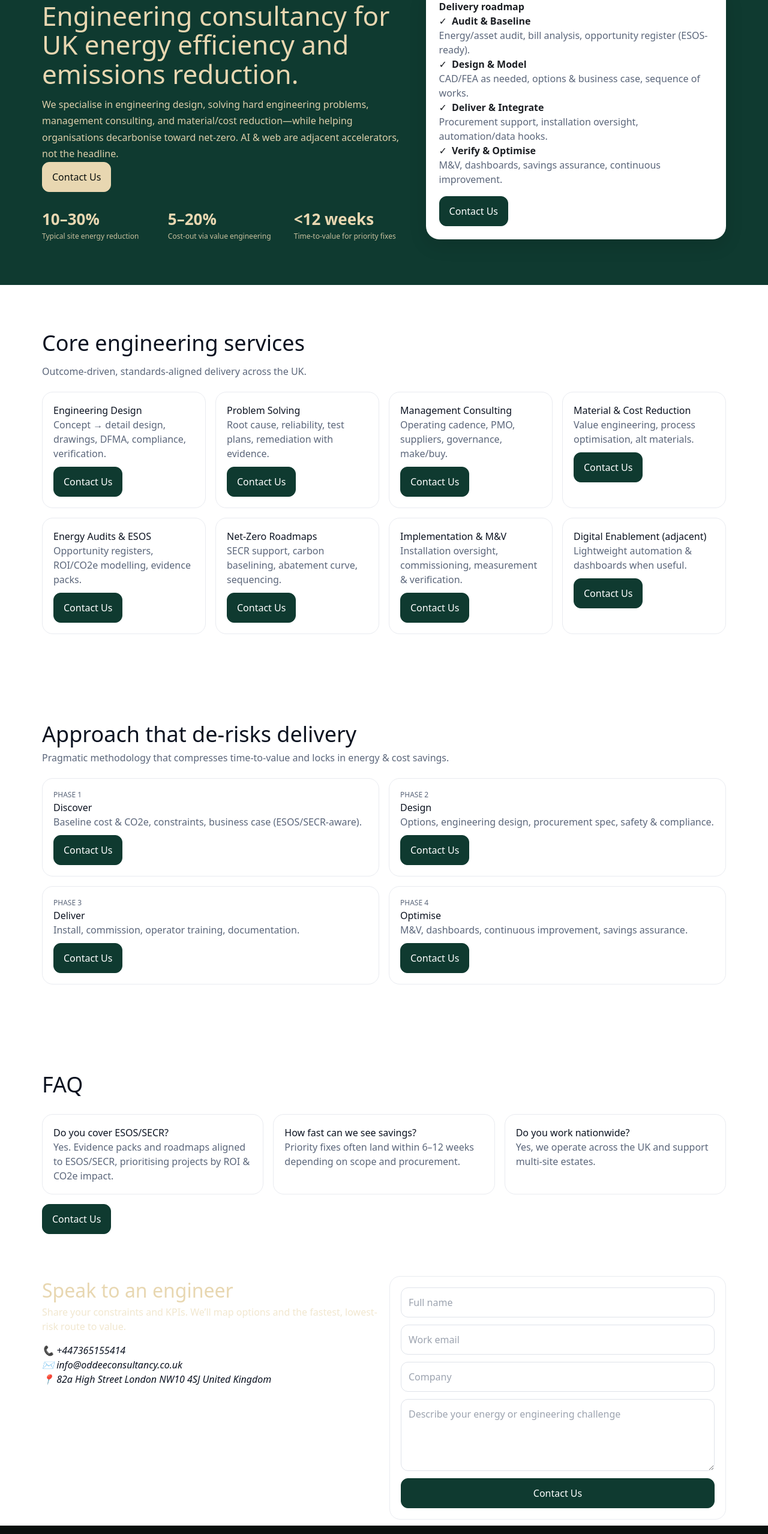
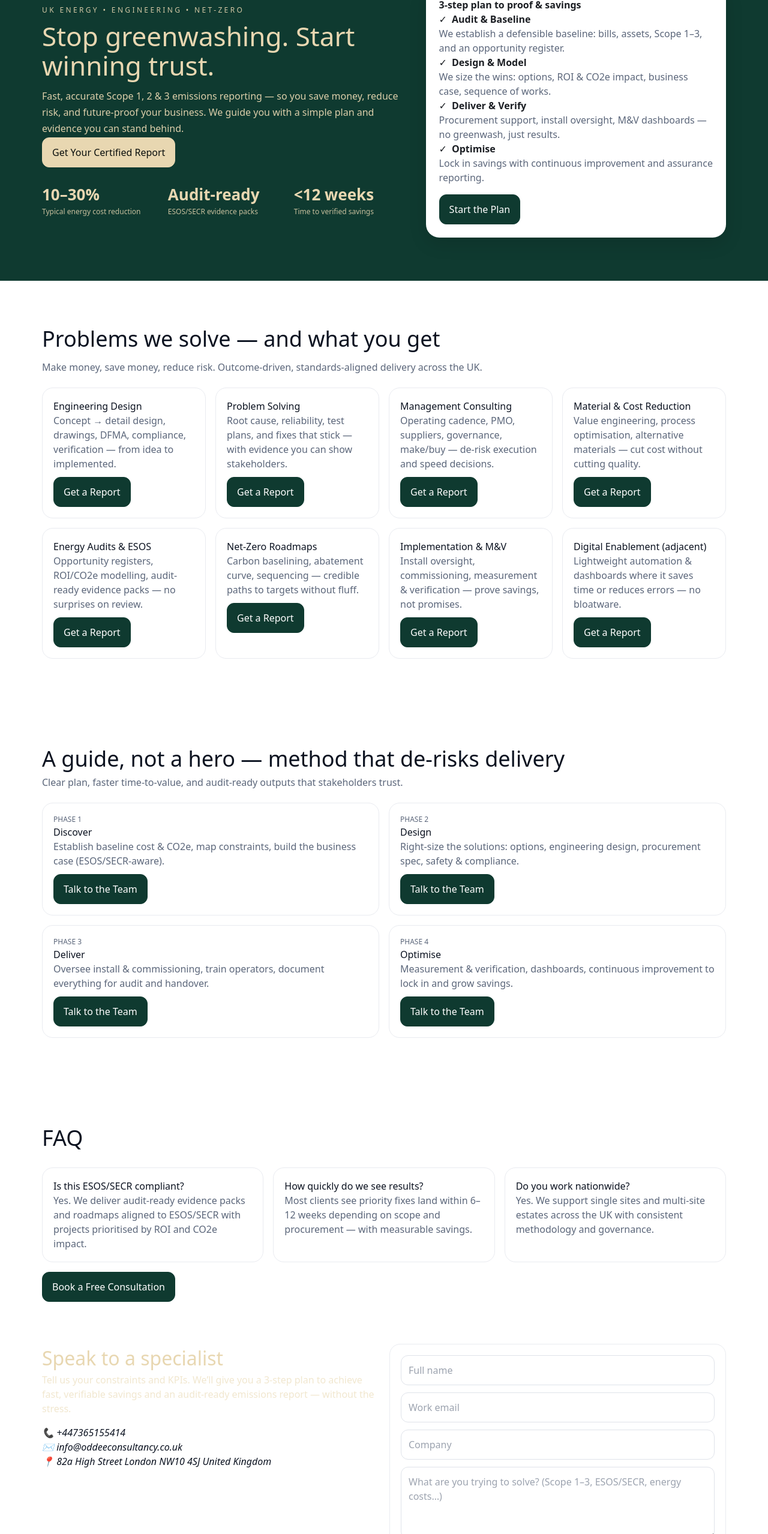
Before and after one commit to daoddee/oddeeconsultancy, a React (Vite) app: page / in a window 1280 px wide. Shown: the part 149-2706 px from the top of the page at 60% size. Built offline with nearby package versions, Linux system fonts and the light colour scheme; the HTML template or start-up script is replaced by a standard one.

Commit message:
Update App.tsx

```diff
--- a/src/App.tsx
+++ b/src/App.tsx
@@ -130,7 +130,7 @@ export default function App(): JSX.Element {
     };
 
     document.title =
-      "Oddee Consulting | UK Engineering Consultancy for Energy Efficiency & Net-Zero";
+      "Oddee Consulting | Stop Greenwashing. Win Trust. Fast, Accurate Scope 1–3.";
 
     let link = document.querySelector('link[rel="canonical"]') as HTMLLinkElement | null;
     if (!link) {
@@ -142,16 +142,23 @@ export default function App(): JSX.Element {
 
     setMeta(
       "description",
-      "Oddee Consulting: UK engineering design, problem solving, management consulting, material & cost reduction, and net-zero delivery."
+      "Fast, accurate Scope 1, 2 & 3 emissions reporting that saves money, reduces risk, and protects your reputation. No greenwash. Real results."
     );
     setMeta("robots", "index,follow");
-    setMeta("og:title", "Oddee Consulting — UK Energy & Net-Zero Engineering Consultancy", "property");
-    setMeta("og:description", "Engineering design, problem solving, value engineering & emissions reduction across the UK.", "property");
+    setMeta("og:title", "Oddee Consulting — Fast, Accurate Emissions Reporting", "property");
+    setMeta(
+      "og:description",
+      "Stop greenwashing. Start winning trust. Evidence-backed carbon baselining and roadmaps with a simple 3-step plan.",
+      "property"
+    );
     setMeta("og:type", "website", "property");
     setMeta("og:url", canonical, "property");
     setMeta("twitter:card", "summary_large_image");
-    setMeta("twitter:title", "Oddee Consulting — Engineering for UK Energy & Net-Zero");
-    setMeta("twitter:description", "UK engineering consultancy driving energy savings, emissions reduction and cost-out.");
+    setMeta("twitter:title", "Oddee Consulting — Stop Greenwashing. Win Trust.");
+    setMeta(
+      "twitter:description",
+      "Scope 1–3 done right: fast, accurate, audit-ready. Save money. Reduce risk. Future-proof your business."
+    );
 
     // Force a light surface even if a global dark theme is present
     document.documentElement.classList.remove("dark");
@@ -275,7 +282,7 @@ export default function App(): JSX.Element {
             <a href="#services">Services</a>
             <a href="#approach">Approach</a>
             <a href="#faq">FAQ</a>
-            <a className="cta" href="#contact">Contact Us</a>
+            <a className="cta" href="#contact">Get a Report</a>
           </nav>
 
           {/* Mobile hamburger */}
@@ -295,7 +302,7 @@ export default function App(): JSX.Element {
             <a href="#services" onClick={() => setMenuOpen(false)}>Services</a>
             <a href="#approach" onClick={() => setMenuOpen(false)}>Approach</a>
             <a href="#faq" onClick={() => setMenuOpen(false)}>FAQ</a>
-            <a href="#contact" onClick={() => setMenuOpen(false)}>Contact Us</a>
+            <a href="#contact" onClick={() => setMenuOpen(false)}>Get a Report</a>
           </nav>
         )}
       </header>
@@ -305,32 +312,32 @@ export default function App(): JSX.Element {
         <div className="wrap hero-grid">
           <div>
             <p className="eyebrow">UK ENERGY • ENGINEERING • NET-ZERO</p>
-            <h1>Engineering consultancy for UK energy efficiency and emissions reduction.</h1>
+            <h1>Stop greenwashing. Start winning trust.</h1>
             <p className="lead">
-              We specialise in engineering design, solving hard engineering problems,
-              management consulting, and material/cost reduction—while helping organisations
-              decarbonise toward net-zero. AI & web are adjacent accelerators, not the headline.
+              Fast, accurate Scope 1, 2 &amp; 3 emissions reporting — so you save money,
+              reduce risk, and future-proof your business. We guide you with a simple
+              plan and evidence you can stand behind.
             </p>
             <div className="hero-ctas">
               <a className="cta" href="#contact" style={{ background: "#E8D7B1", color: "#0A0F0D", borderColor: "#E8D7B1" }}>
-                Contact Us
+                Get Your Certified Report
               </a>
             </div>
             <div className="hero-kpis" aria-label="Key results" style={{ display: "grid", gridTemplateColumns: "repeat(3,1fr)", gap: 18, marginTop: 26 }}>
-              <div><div className="kpi" style={{ fontSize: 26, fontWeight: 650 }}>10–30%</div><div className="kpi-sub" style={{ fontSize: 12, opacity: .85 }}>Typical site energy reduction</div></div>
-              <div><div className="kpi" style={{ fontSize: 26, fontWeight: 650 }}>5–20%</div><div className="kpi-sub" style={{ fontSize: 12, opacity: .85 }}>Cost-out via value engineering</div></div>
-              <div><div className="kpi" style={{ fontSize: 26, fontWeight: 650 }}>&lt;12 weeks</div><div className="kpi-sub" style={{ fontSize: 12, opacity: .85 }}>Time-to-value for priority fixes</div></div>
+              <div><div className="kpi" style={{ fontSize: 26, fontWeight: 650 }}>10–30%</div><div className="kpi-sub" style={{ fontSize: 12, opacity: .85 }}>Typical energy cost reduction</div></div>
+              <div><div className="kpi" style={{ fontSize: 26, fontWeight: 650 }}>Audit-ready</div><div className="kpi-sub" style={{ fontSize: 12, opacity: .85 }}>ESOS/SECR evidence packs</div></div>
+              <div><div className="kpi" style={{ fontSize: 26, fontWeight: 650 }}>&lt;12 weeks</div><div className="kpi-sub" style={{ fontSize: 12, opacity: .85 }}>Time to verified savings</div></div>
             </div>
           </div>
 
           <aside className="panel" aria-label="Engagement roadmap">
-            <strong>Delivery roadmap</strong>
+            <strong>3-step plan to proof &amp; savings</strong>
             <ul>
               {[
-                ["Audit & Baseline", "Energy/asset audit, bill analysis, opportunity register (ESOS-ready)."],
-                ["Design & Model", "CAD/FEA as needed, options & business case, sequence of works."],
-                ["Deliver & Integrate", "Procurement support, installation oversight, automation/data hooks."],
-                ["Verify & Optimise", "M&V, dashboards, savings assurance, continuous improvement."],
+                ["Audit & Baseline", "We establish a defensible baseline: bills, assets, Scope 1–3, and an opportunity register."],
+                ["Design & Model", "We size the wins: options, ROI & CO2e impact, business case, sequence of works."],
+                ["Deliver & Verify", "Procurement support, install oversight, M&V dashboards — no greenwash, just results."],
+                ["Optimise", "Lock in savings with continuous improvement and assurance reporting."]
               ].map(([t, d]) => (
                 <li key={t}>
                   <span aria-hidden style={{ marginRight: 8 }}>✓</span>
@@ -339,7 +346,7 @@ export default function App(): JSX.Element {
                 </li>
               ))}
             </ul>
-            <div style={{ marginTop: 16 }}><a className="cta" href="#contact">Contact Us</a></div>
+            <div style={{ marginTop: 16 }}><a className="cta" href="#contact">Start the Plan</a></div>
           </aside>
         </div>
       </section>
@@ -348,25 +355,25 @@ export default function App(): JSX.Element {
         {/* SERVICES SUMMARY */}
         <section id="services" aria-label="Core services">
           <div className="wrap">
-            <h2 style={{ fontSize: 36, margin: 0 }}>Core engineering services</h2>
+            <h2 style={{ fontSize: 36, margin: 0 }}>Problems we solve — and what you get</h2>
             <p className="muted" style={{ marginTop: 8 }}>
-              Outcome-driven, standards-aligned delivery across the UK.
+              Make money, save money, reduce risk. Outcome-driven, standards-aligned delivery across the UK.
             </p>
             <div className="cards" style={{ gridTemplateColumns: "repeat(4,1fr)" }}>
               {[
-                ["Engineering Design", "Concept → detail design, drawings, DFMA, compliance, verification."],
-                ["Problem Solving", "Root cause, reliability, test plans, remediation with evidence."],
-                ["Management Consulting", "Operating cadence, PMO, suppliers, governance, make/buy."],
-                ["Material & Cost Reduction", "Value engineering, process optimisation, alt materials."],
-                ["Energy Audits & ESOS", "Opportunity registers, ROI/CO2e modelling, evidence packs."],
-                ["Net-Zero Roadmaps", "SECR support, carbon baselining, abatement curve, sequencing."],
-                ["Implementation & M&V", "Installation oversight, commissioning, measurement & verification."],
-                ["Digital Enablement (adjacent)", "Lightweight automation & dashboards when useful."],
+                ["Engineering Design", "Concept → detail design, drawings, DFMA, compliance, verification — from idea to implemented."],
+                ["Problem Solving", "Root cause, reliability, test plans, and fixes that stick — with evidence you can show stakeholders."],
+                ["Management Consulting", "Operating cadence, PMO, suppliers, governance, make/buy — de-risk execution and speed decisions."],
+                ["Material & Cost Reduction", "Value engineering, process optimisation, alternative materials — cut cost without cutting quality."],
+                ["Energy Audits & ESOS", "Opportunity registers, ROI/CO2e modelling, audit-ready evidence packs — no surprises on review."],
+                ["Net-Zero Roadmaps", "Carbon baselining, abatement curve, sequencing — credible paths to targets without fluff."],
+                ["Implementation & M&V", "Install oversight, commissioning, measurement & verification — prove savings, not promises."],
+                ["Digital Enablement (adjacent)", "Lightweight automation & dashboards where it saves time or reduces errors — no bloatware."]
               ].map(([h, b]) => (
                 <article className="card" key={h}>
                   <h3>{h}</h3>
                   <p className="muted">{b}</p>
-                  <p style={{ marginTop: 10 }}><a className="cta" href="#contact">Contact Us</a></p>
+                  <p style={{ marginTop: 10 }}><a className="cta" href="#contact">Get a Report</a></p>
                 </article>
               ))}
             </div>
@@ -376,20 +383,20 @@ export default function App(): JSX.Element {
         {/* APPROACH */}
         <section id="approach" aria-label="Our approach">
           <div className="wrap">
-            <h2 style={{ fontSize: 36, margin: 0 }}>Approach that de-risks delivery</h2>
-            <p className="muted">Pragmatic methodology that compresses time-to-value and locks in energy & cost savings.</p>
+            <h2 style={{ fontSize: 36, margin: 0 }}>A guide, not a hero — method that de-risks delivery</h2>
+            <p className="muted">Clear plan, faster time-to-value, and audit-ready outputs that stakeholders trust.</p>
             <div className="cards" style={{ gridTemplateColumns: "1fr 1fr" }}>
               {[
-                ["Discover", "Baseline cost & CO2e, constraints, business case (ESOS/SECR-aware)."],
-                ["Design", "Options, engineering design, procurement spec, safety & compliance."],
-                ["Deliver", "Install, commission, operator training, documentation."],
-                ["Optimise", "M&V, dashboards, continuous improvement, savings assurance."],
+                ["Discover", "Establish baseline cost & CO2e, map constraints, build the business case (ESOS/SECR-aware)."],
+                ["Design", "Right-size the solutions: options, engineering design, procurement spec, safety & compliance."],
+                ["Deliver", "Oversee install & commissioning, train operators, document everything for audit and handover."],
+                ["Optimise", "Measurement & verification, dashboards, continuous improvement to lock in and grow savings."]
               ].map(([h, b], i) => (
                 <div className="card" key={h}>
                   <div className="muted" style={{ textTransform: "uppercase", fontSize: 12 }}>Phase {i + 1}</div>
                   <h3>{h}</h3>
                   <p className="muted">{b}</p>
-                  <p style={{ marginTop: 10 }}><a className="cta" href="#contact">Contact Us</a></p>
+                  <p style={{ marginTop: 10 }}><a className="cta" href="#contact">Talk to the Team</a></p>
                 </div>
               ))}
             </div>
@@ -402,9 +409,9 @@ export default function App(): JSX.Element {
             <h2 style={{ fontSize: 36, margin: 0 }}>FAQ</h2>
             <div className="cards">
               {[
-                ["Do you cover ESOS/SECR?", "Yes. Evidence packs and roadmaps aligned to ESOS/SECR, prioritising projects by ROI & CO2e impact."],
-                ["How fast can we see savings?", "Priority fixes often land within 6–12 weeks depending on scope and procurement."],
-                ["Do you work nationwide?", "Yes, we operate across the UK and support multi-site estates."],
+                ["Is this ESOS/SECR compliant?", "Yes. We deliver audit-ready evidence packs and roadmaps aligned to ESOS/SECR with projects prioritised by ROI and CO2e impact."],
+                ["How quickly do we see results?", "Most clients see priority fixes land within 6–12 weeks depending on scope and procurement — with measurable savings."],
+                ["Do you work nationwide?", "Yes. We support single sites and multi-site estates across the UK with consistent methodology and governance."],
               ].map(([q, a]) => (
                 <article className="card" key={q}>
                   <h3>{q}</h3>
@@ -413,7 +420,7 @@ export default function App(): JSX.Element {
               ))}
             </div>
             <p style={{ marginTop: 16 }}>
-              <a className="cta" href="#contact">Contact Us</a>
+              <a className="cta" href="#contact">Book a Free Consultation</a>
             </p>
           </div>
         </section>
@@ -423,9 +430,10 @@ export default function App(): JSX.Element {
       <section id="contact" className="contact-bar" aria-label="Contact Oddee Consulting">
         <div className="wrap two" style={{ display: "grid", gridTemplateColumns: "1fr 1fr", gap: 18 }}>
           <div>
-            <h2 style={{ fontSize: 32, margin: 0, color: "#E8D7B1" }}>Speak to an engineer</h2>
+            <h2 style={{ fontSize: 32, margin: 0, color: "#E8D7B1" }}>Speak to a specialist</h2>
             <p className="muted" style={{ color: "#f1e7cf" }}>
-              Share your constraints and KPIs. We’ll map options and the fastest, lowest-risk route to value.
+              Tell us your constraints and KPIs. We’ll give you a 3-step plan to achieve
+              fast, verifiable savings and an audit-ready emissions report — without the stress.
             </p>
             <address style={{ marginTop: 16 }}>
               📞 <a href={telHref} style={{ color: "inherit", textDecoration: "none" }}>{phone}</a><br />
@@ -442,13 +450,13 @@ export default function App(): JSX.Element {
             <input className="input" name="name" placeholder="Full name" required aria-label="Full name" />
             <input className="input" type="email" name="email" placeholder="Work email" required aria-label="Work email" />
             <input className="input" name="company" placeholder="Company" aria-label="Company" />
-            <textarea className="textarea" name="message" placeholder="Describe your energy or engineering challenge" required aria-label="Project description"></textarea>
+            <textarea className="textarea" name="message" placeholder="What are you trying to solve? (Scope 1–3, ESOS/SECR, energy costs…)" required aria-label="Project description"></textarea>
             <button className="cta" type="submit" disabled={status === "sending"}>
-              {status === "sending" ? "Sending…" : "Contact Us"}
+              {status === "sending" ? "Sending…" : "Get Your Certified Report"}
             </button>
             {status === "sent" && (
               <small className="muted" style={{ color: "#d1fae5" }}>
-                Thanks — we’ve recorded your enquiry. We’ll reply shortly.
+                Thanks — your enquiry is in. We’ll respond shortly with next steps.
               </small>
             )}
             {status === "error" && (
@@ -464,12 +472,12 @@ export default function App(): JSX.Element {
       <footer className="footer">
         <div className="wrap footer-inner">
           <p className="muted" style={{ color: "#E8D7B1" }}>
-            © {new Date().getFullYear()} Oddee Consulting. UK Engineering Consultancy for Energy & Net-Zero.
+            © {new Date().getFullYear()} Oddee Consulting. Fast, accurate emissions reporting and engineering delivery — UK-wide.
           </p>
           <div style={{ display: "flex", gap: 18 }}>
             <a href="#services" style={{ color: "#E8D7B1", textDecoration: "none" }}>Services</a>
             <a href="#approach" style={{ color: "#E8D7B1", textDecoration: "none" }}>Approach</a>
-            <a href="#contact" style={{ color: "#E8D7B1", textDecoration: "none" }}>Contact Us</a>
+            <a href="#contact" style={{ color: "#E8D7B1", textDecoration: "none" }}>Get a Report</a>
           </div>
         </div>
       </footer>
```
